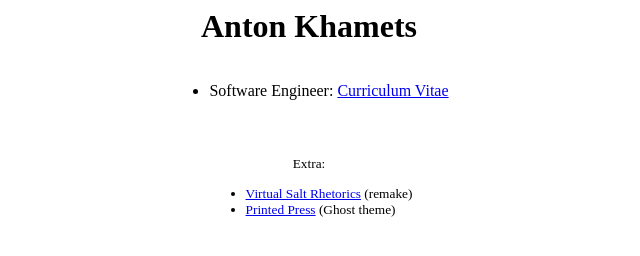
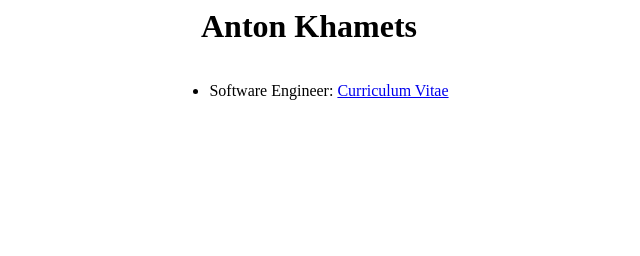
Before and after one commit to colorfulfool/colorfulfool.github.io, a plain HTML site: page index.html in a window 1280 px wide. Shown: the whole page, without its empty margins (331-971 px from the left). Drawn offline with Linux system fonts and the light colour scheme.

Commit message:
Hide the extra

```diff
--- a/index.html
+++ b/index.html
@@ -9,10 +9,10 @@
   </ul>
 </div>
 
-<div style="width: 100%; text-align: center; margin-top: 3em; font-size: smaller;">
+<!-- <div style="width: 100%; text-align: center; margin-top: 3em; font-size: smaller;">
   <div>Extra:</div>
   <ul style="display: inline-block; text-align: left;">
     <li><a href="/virtualsaltrhetorics/">Virtual Salt Rhetorics</a> (remake)</li>
     <li><a href="/printedpressdemo/">Printed Press</a> (Ghost theme)</li>
   </ul>
-</div>
+</div> -->
```
